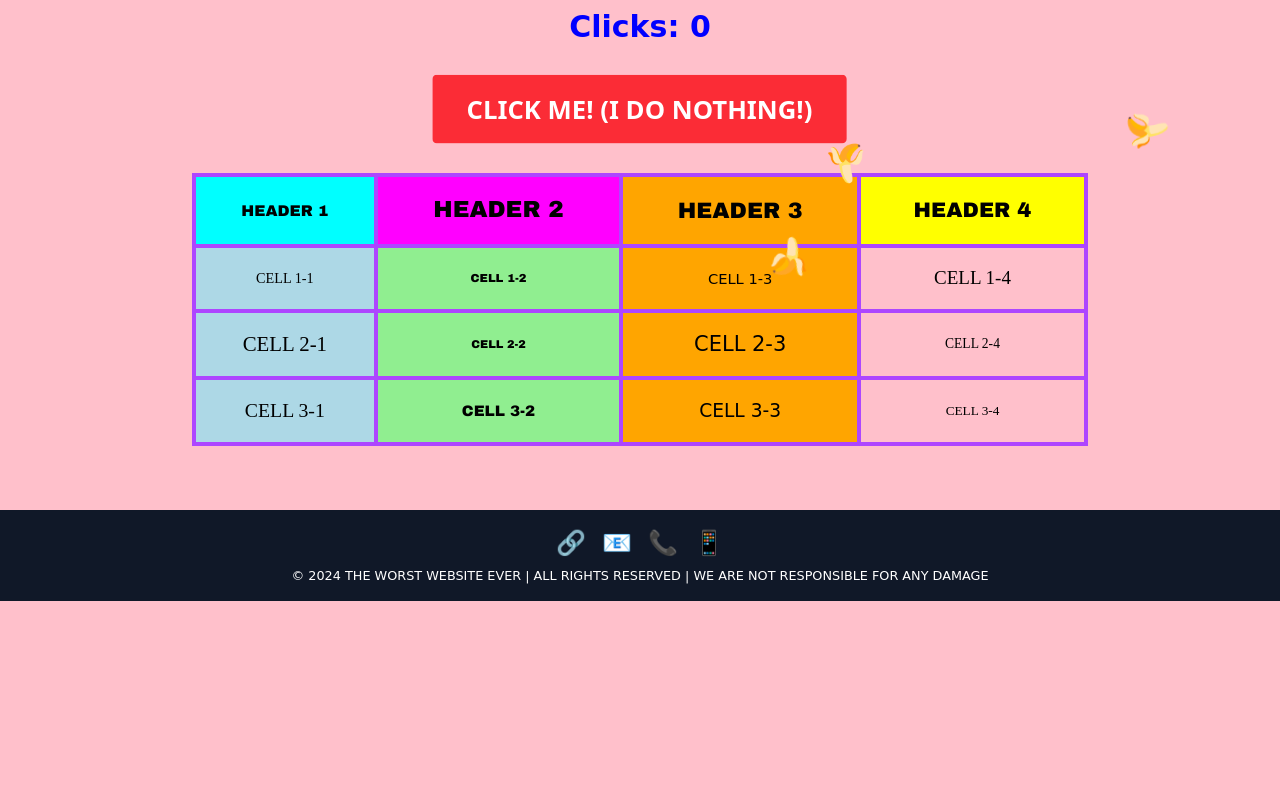
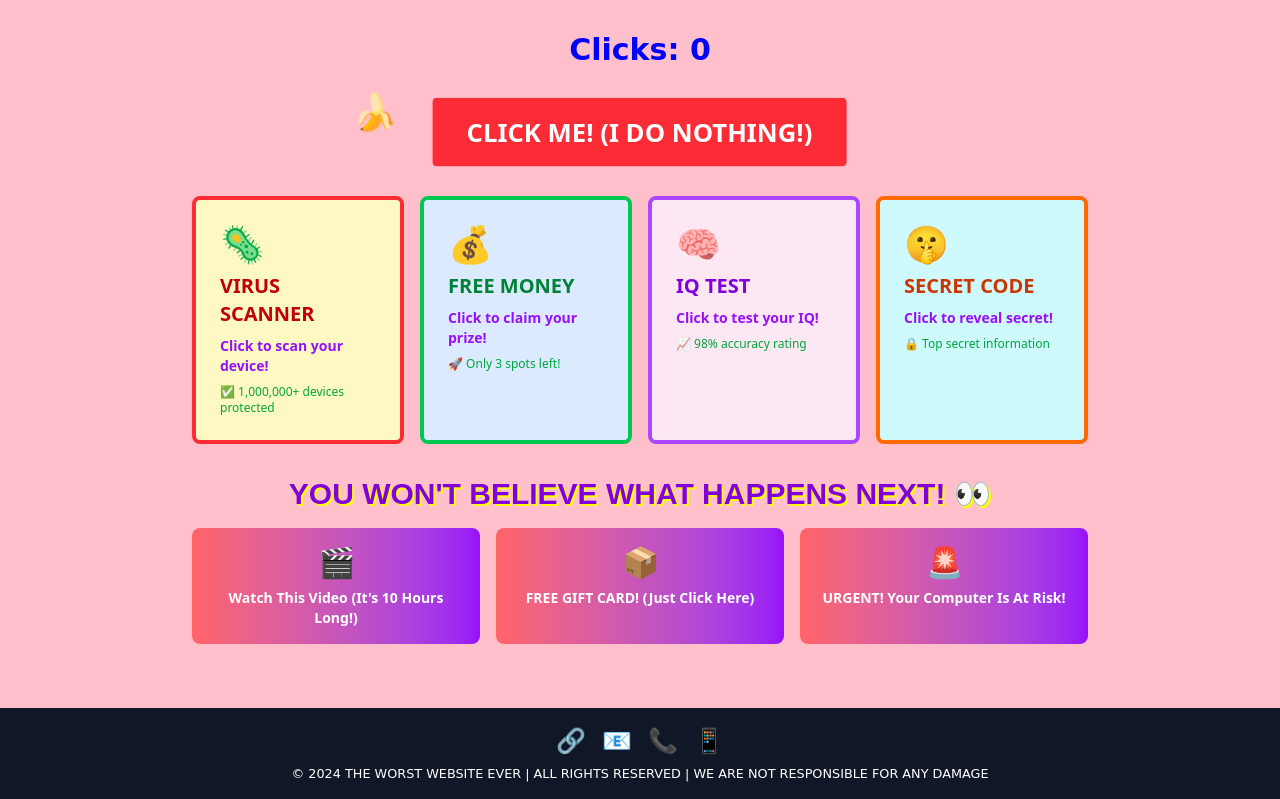
Before and after one commit to Unselfisheologism/kilo-worst, a Next.js app: page / in a window 1280 px wide. Shown: the part 546-1345 px from the top of the page. Before the commit the page ends 1147 px from the top, so only its background shows below. Built offline with nearby package versions, Linux system fonts and the light colour scheme.

Commit message:
Replace useless table with clickbait-y boxes with stupidly useful functionality

```diff
--- a/src/app/page.tsx
+++ b/src/app/page.tsx
@@ -187,52 +187,86 @@ export default function WorstWebsiteEver() {
             </button>
           </div>
 
-          {/* Terrible table */}
-          <div className="overflow-x-auto mb-8">
-            <table className="w-full border-collapse">
-              <thead>
-                <tr>
-                  {[1, 2, 3, 4].map((i) => (
-                    <th
-                      key={i}
-                      className="border-4 border-purple-500 p-4 text-center"
-                      style={{
-                        backgroundColor: ["yellow", "cyan", "magenta", "orange"][
-                          i % 4
-                        ],
-                        fontFamily: "Arial Black, sans-serif",
-                        fontSize: `${Math.random() * 15 + 10}px`,
-                      }}
-                    >
-                      HEADER {i}
-                    </th>
-                  ))}
-                </tr>
-              </thead>
-              <tbody>
-                {[1, 2, 3].map((row) => (
-                  <tr key={row}>
-                    {[1, 2, 3, 4].map((col) => (
-                      <td
-                        key={col}
-                        className="border-4 border-purple-500 p-4 text-center"
-                        style={{
-                          backgroundColor: ["pink", "lightblue", "lightgreen", "orange"][
-                            col % 4
-                          ],
-                          fontFamily: ["Comic Sans MS", "Papyrus", "Arial Black"][
-                            col % 3
-                          ],
-                          fontSize: `${Math.random() * 15 + 10}px`,
-                        }}
-                      >
-                        CELL {row}-{col}
-                      </td>
-                    ))}
-                  </tr>
-                ))}
-              </tbody>
-            </table>
+          {/* Stupidly Useful Clickbait Boxes */}
+          <div className="grid grid-cols-1 md:grid-cols-2 lg:grid-cols-4 gap-4 mb-8">
+            {/* Box 1: Virus Scanner (Fake) */}
+            <div className="border-4 border-red-500 bg-yellow-100 p-6 rounded-lg hover:scale-110 transition-transform cursor-pointer"
+                 onClick={() => {
+                   alert("⚠️ VIRUS DETECTED! Click OK to remove (it's a fake)");
+                   setClicks(clicks + 10);
+                 }}>
+              <div className="text-4xl mb-2">🦠</div>
+              <h3 className="text-xl font-black text-red-700 mb-2">VIRUS SCANNER</h3>
+              <p className="text-sm font-bold text-purple-600">Click to scan your device!</p>
+              <div className="mt-2 text-xs text-green-600">✅ 1,000,000+ devices protected</div>
+            </div>
+
+            {/* Box 2: Free Money Generator (Fake) */}
+            <div className="border-4 border-green-500 bg-blue-100 p-6 rounded-lg hover:scale-110 transition-transform cursor-pointer"
+                 onClick={() => {
+                   alert("💵 CONGRATULATIONS! You won $10,000! (Just kidding)");
+                   setClicks(clicks + 5);
+                 }}>
+              <div className="text-4xl mb-2">💰</div>
+              <h3 className="text-xl font-black text-green-700 mb-2">FREE MONEY</h3>
+              <p className="text-sm font-bold text-purple-600">Click to claim your prize!</p>
+              <div className="mt-2 text-xs text-green-600">🚀 Only 3 spots left!</div>
+            </div>
+
+            {/* Box 3: IQ Test (Fake) */}
+            <div className="border-4 border-purple-500 bg-pink-100 p-6 rounded-lg hover:scale-110 transition-transform cursor-pointer"
+                 onClick={() => {
+                   const iq = Math.floor(Math.random() * 200);
+                   alert(`🧠 YOUR IQ IS ${iq}! (Totally accurate)`);
+                   setClicks(clicks + 3);
+                 }}>
+              <div className="text-4xl mb-2">🧠</div>
+              <h3 className="text-xl font-black text-purple-700 mb-2">IQ TEST</h3>
+              <p className="text-sm font-bold text-purple-600">Click to test your IQ!</p>
+              <div className="mt-2 text-xs text-green-600">📈 98% accuracy rating</div>
+            </div>
+
+            {/* Box 4: Secret Message (Fake) */}
+            <div className="border-4 border-orange-500 bg-cyan-100 p-6 rounded-lg hover:scale-110 transition-transform cursor-pointer"
+                 onClick={() => {
+                   const messages = [
+                     "🤫 THE SECRET IS: Click more buttons!",
+                     "🤫 THE SECRET IS: This is all fake!",
+                     "🤫 THE SECRET IS: You're wasting time!",
+                     "🤫 THE SECRET IS: I told you it's fake!"
+                   ];
+                   alert(messages[Math.floor(Math.random() * messages.length)]);
+                   setClicks(clicks + 1);
+                 }}>
+              <div className="text-4xl mb-2">🤫</div>
+              <h3 className="text-xl font-black text-orange-700 mb-2">SECRET CODE</h3>
+              <p className="text-sm font-bold text-purple-600">Click to reveal secret!</p>
+              <div className="mt-2 text-xs text-green-600">🔒 Top secret information</div>
+            </div>
+          </div>
+
+          {/* More Clickbait Content */}
+          <div className="text-center mb-8">
+            <h2 className="text-3xl font-black text-purple-700 mb-4"
+                style={{ fontFamily: "Papyrus, fantasy", textShadow: "2px 2px 0px yellow" }}>
+              YOU WON'T BELIEVE WHAT HAPPENS NEXT! 👀
+            </h2>
+            <div className="grid grid-cols-1 md:grid-cols-3 gap-4">
+              {[
+                { emoji: "🎬", text: "Watch This Video (It's 10 Hours Long!)" },
+                { emoji: "📦", text: "FREE GIFT CARD! (Just Click Here)" },
+                { emoji: "🚨", text: "URGENT! Your Computer Is At Risk!" }
+              ].map((item, index) => (
+                <div key={index} className="bg-gradient-to-r from-red-400 to-purple-600 p-4 rounded-lg text-white cursor-pointer hover:scale-105 transition-transform"
+                     onClick={() => {
+                       alert(`🔥 ${item.emoji} ${item.text} (Fake Alert!)`);
+                       setClicks(clicks + 2);
+                     }}>
+                  <div className="text-3xl mb-2">{item.emoji}</div>
+                  <p className="font-bold text-sm">{item.text}</p>
+                </div>
+              ))}
+            </div>
           </div>
 
           {/* Annoying popup windows */}
```
